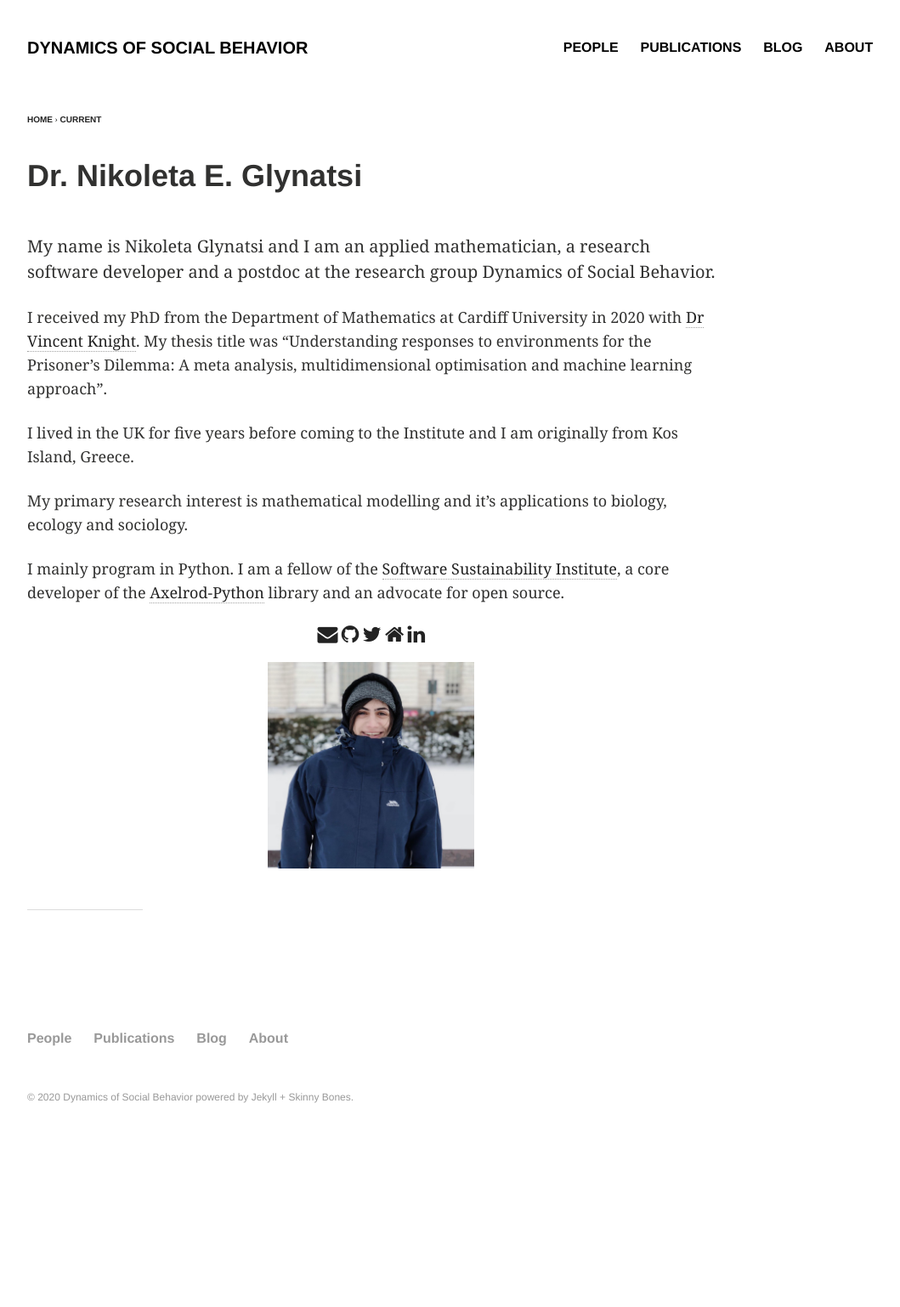
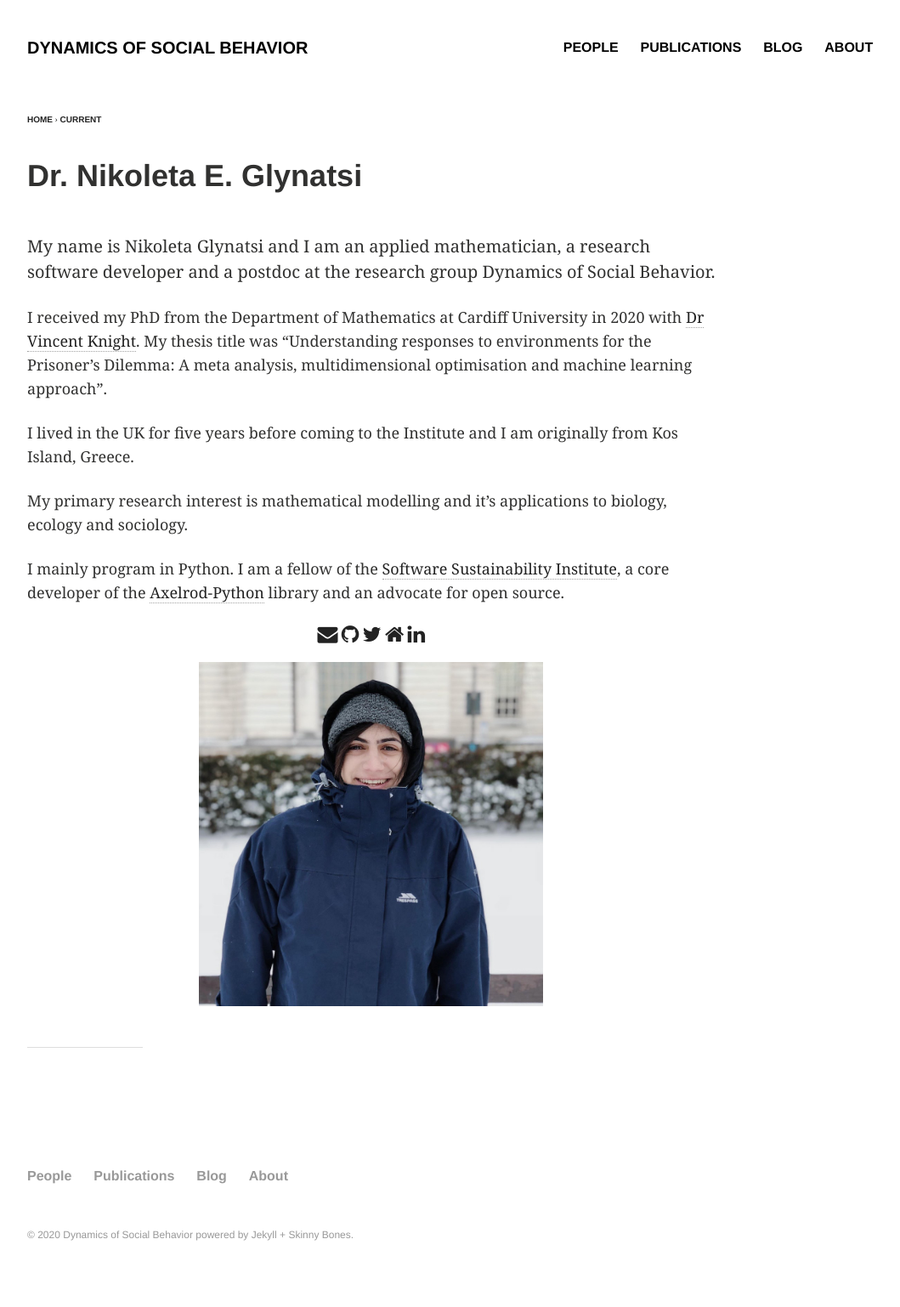
Before and after one commit to DYNOSOBs/social-behaviour, a Jekyll site: the page built from _posts/people/2020-09-22-Glynatsi.md, in a window 1280 px wide. Shown: the whole page at 85% size, without its empty margins (64-1123 px from the left). Built offline with Jekyll 4.4.1, drawn with Linux system fonts in a browser that asks for light colours; before the commit the page ends 1377 px from its top, so only the background shows below that.

Commit message:
return to original size

```diff
--- a/css/main.scss
+++ b/css/main.scss
@@ -62,5 +62,5 @@ br {
    display: block;
    margin-left: auto;
    margin-right: auto;
-   width: 30%;
+   width: 50%;
 }
```
